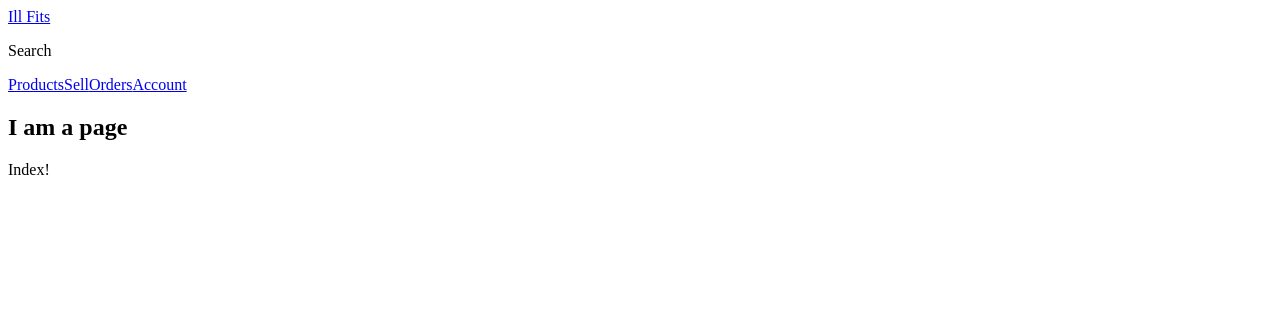
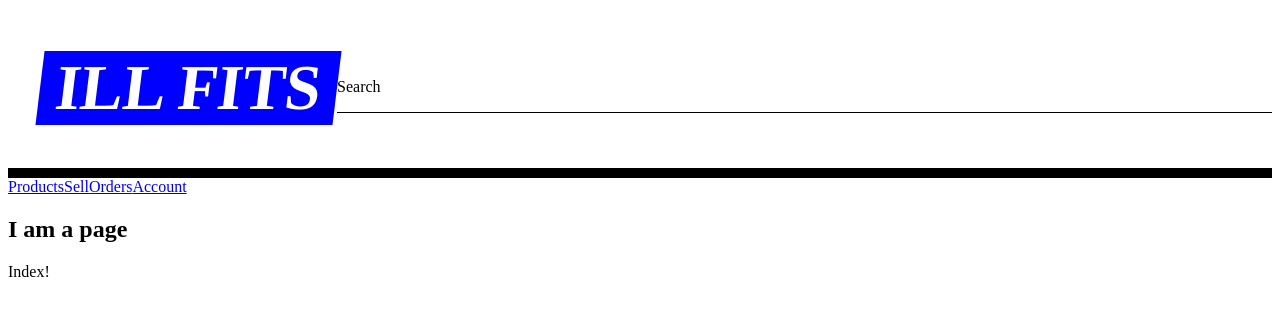
Before and after one commit to djclayton21/Advanced-React, a Next.js app in the folder sick-fits/frontend/: page / in a window 1280 px wide. Shown: the top 316 px of the page. Built offline with nearby package versions, Linux system fonts and the light colour scheme.

Commit message:
header styles

```diff
--- a/sick-fits/frontend/components/Header.js
+++ b/sick-fits/frontend/components/Header.js
@@ -1,16 +1,48 @@
 import Link from 'next/link';
+import styled from 'styled-components';
 import Nav from './Nav';
 
+const Logo = styled.h1`
+  font-size: 4rem;
+  margin-left: 2rem;
+  position: relative;
+  z-index: 2;
+  transform: skew(-7deg);
+  background: var(--blue, blue);
+  a {
+    color: white;
+    text-decoration: none;
+    text-transform: uppercase;
+    padding: 0.5rem 1rem;
+  }
+`;
+
+const HeaderStyles = styled.header`
+  .bar {
+    border-bottom: 10px solid var(--black, black);
+    display: grid;
+    grid-template-columns: auto 1fr;
+    justify-content: space-between;
+    align-items: center;
+  }
+  .sub-bar {
+    display: grid;
+    grid-template-columns: 1fr auto;
+    border-bottom: 1px solid var(--black, black);
+  }
+`;
 export default function Header() {
   return (
-    <header>
+    <HeaderStyles>
       <div className="bar">
-        <Link href="/">Ill Fits</Link>
+        <Logo>
+          <Link href="/">Ill Fits</Link>
+        </Logo>
         <div className="sub-bar">
           <p>Search</p>
         </div>
       </div>
       <Nav />
-    </header>
+    </HeaderStyles>
   );
 }
```
